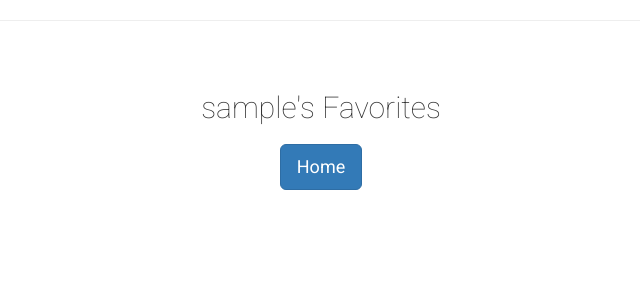
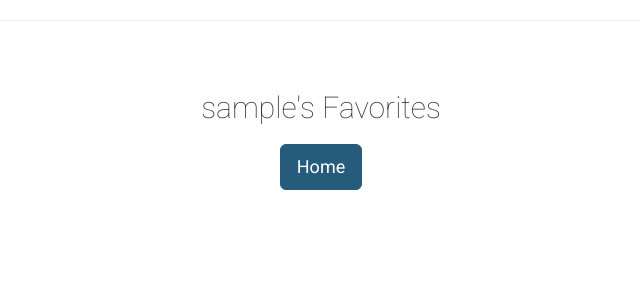
Before and after one commit to kRutherford92/midterm, a Flask app: page /profile in a window 1280 px wide. Shown: the top 300 px of the page, without its empty margins (319-959 px from the left). Run offline with Flask 2, Linux system fonts and the light colour scheme; the visitor is signed in with stand-in values (Sample User, id 1); data comes from the database, SQL or seed files in the repository; data that the repository does not hold is empty; some libraries are stand-ins or nearby versions.

Commit message:
changed button colors

```diff
--- a/static/js/pie_and_hist.js
+++ b/static/js/pie_and_hist.js
@@ -161,7 +161,7 @@ var path = g.selectAll('path')
   var radius = d3.scaleSqrt()
   .range([2,5])
   .domain(d3.extent(data, function(d){
-    return d.baths/4;
+    return d.baths/8;
   })).nice();
   // create xAxis
   var xAxis = d3.axisBottom()
@@ -219,7 +219,6 @@ var path = g.selectAll('path')
 // update scatterplot with only data for condos with a specific number of bedrooms
 function updateScatter(scatter_data){
     // select scatterPlot to update data
-    console.log(scatter_data);
     var svg = d3.select("#scatterChart");
 
     // select all of the circles in scatterChart
--- a/templates/index.html
+++ b/templates/index.html
@@ -23,7 +23,7 @@
 
       <!-- Logout button -->
       <form action="/logout" method="POST">
-        <button type="submit" class="btn btn-secondary btn-lg js-scroll-trigger">Log out</button>
+        <button type="submit" class="btn btn-home btn-lg js-scroll-trigger">Log out</button>
       </form>
 
       </div>
--- a/templates/info.html
+++ b/templates/info.html
@@ -39,7 +39,7 @@
 
         <!-- remove from favorites button  -->
         <form action="/unlike/{{ condo.mlsnum }}/info" method="POST">
-          <button type="submit" class="btn btn-primary btn-lg js-scroll-trigger"> Remove from Favorites </button>
+          <button type="submit" class="btn btn-delete btn-lg js-scroll-trigger"> Remove from Favorites </button>
         </form>
 
       </div>
@@ -72,7 +72,7 @@
 
       <!-- home button -->
       <form action="/index">
-        <button class="btn btn-primary btn-lg js-scroll-trigger"> Home </button>
+        <button class="btn btn-home btn-lg js-scroll-trigger"> Home </button>
       </form>
 
       </div>
@@ -84,7 +84,7 @@
 
       <!-- home button -->
       <form action="/index">
-        <button class="btn btn-primary btn-lg js-scroll-trigger"> Home </button>
+        <button class="btn btn-home btn-lg js-scroll-trigger"> Home </button>
       </form>
 
 
--- a/templates/profile.html
+++ b/templates/profile.html
@@ -13,7 +13,7 @@
 
           <!-- Home button  -->
           <form action="/index">
-            <button class="btn btn-primary btn-lg js-scroll-trigger"> Home </button>
+            <button class="btn btn-home btn-lg js-scroll-trigger"> Home </button>
           </form>
 
         </div>
@@ -38,7 +38,7 @@
 
                   <!-- Remove Button -->
                   <form action="/unlike/{{ c.mlsnum }}/profile" method="POST">
-                    <button type="submit" class="btn btn-primary btn-lg js-scroll-trigger"> Remove </button>
+                    <button type="submit" class="btn btn-delete btn-lg js-scroll-trigger"> Remove </button>
                   </form>
 
               </div>
```
